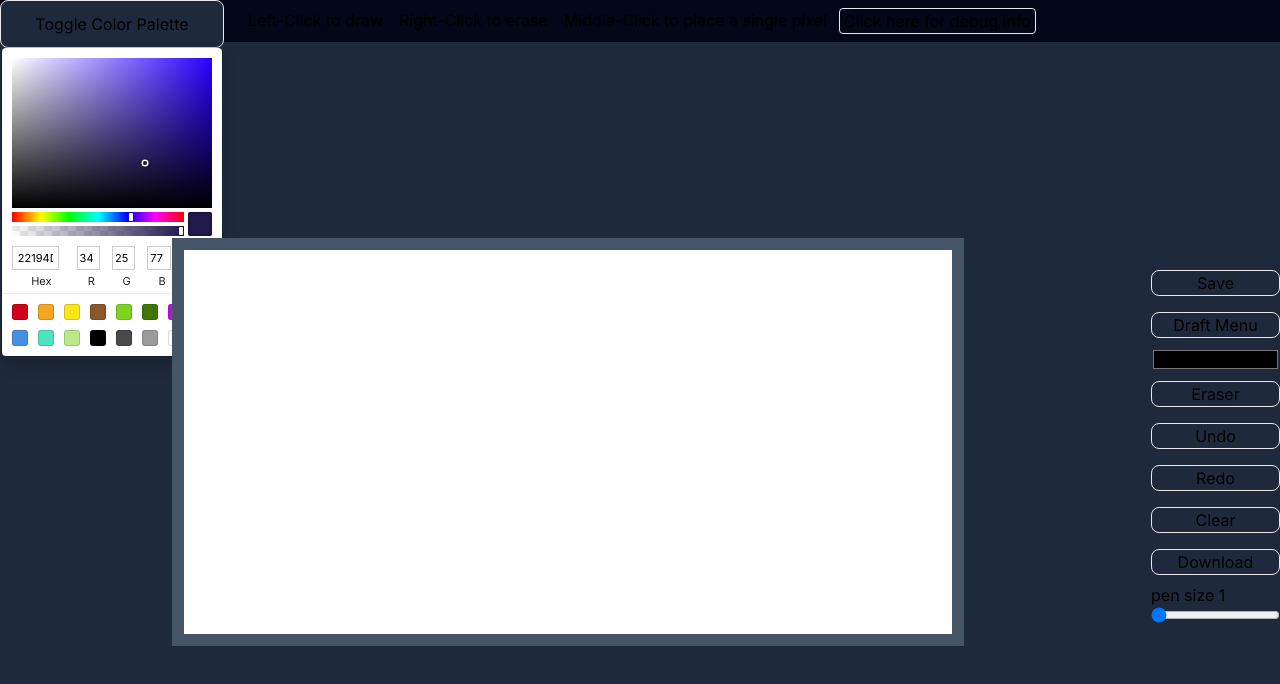
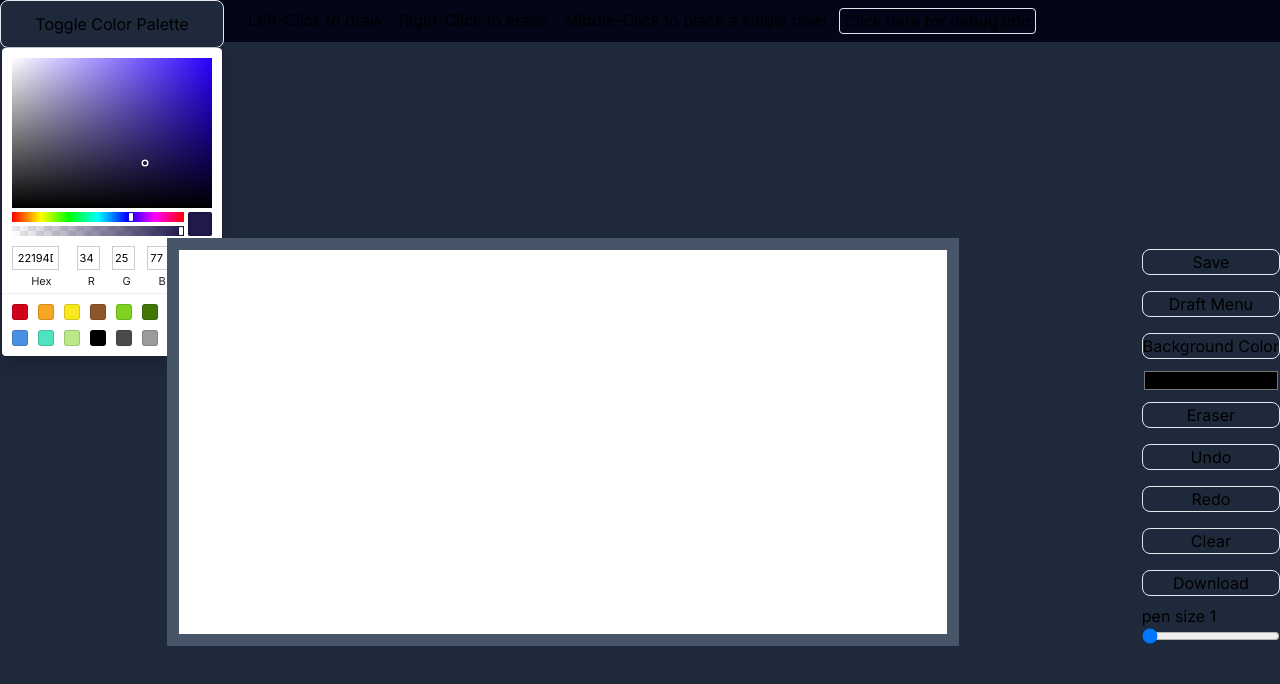
Before and after one commit to pixe-art/pix-e-web, a Next.js app: page /art-tool in a window 1280 px wide. Shown: the top 684 px of the page. Built offline with nearby package versions, Linux system fonts and the light colour scheme; no server answers; the database is empty.

Commit message:
you can now toggle background colors

```diff
--- a/src/app/art-tool/view.jsx
+++ b/src/app/art-tool/view.jsx
@@ -40,7 +40,7 @@ function ArtTool(props) {
                     </Draggable>
                 </div>
                 <div>
-                    <canvas className="canvas cursor-crosshair select-none touch-none bg-white border border-slate-600" id="drawing-area" width="64" height="32" onContextMenu={(event)=>{event.preventDefault()}}
+                    <canvas className="canvas transition-colors cursor-crosshair select-none touch-none bg-white border border-slate-600" id="drawing-area" width="64" height="32" onContextMenu={(event)=>{event.preventDefault()}}
                     onTouchStart={touchDrawEvent} onMouseDown={mouseClickEvent}  onMouseMove={mouseDragEvent} onMouseLeave={resetLastCoords} onTouchMove={touchDragEvent}/>
                     <script>{
                         //render image in model on first canvas load
@@ -55,6 +55,7 @@ function ArtTool(props) {
                 <div id="tools" className="mt-20 grid md:mt-0 md:ml-4 md:flex md:flex-col items-stretch [&_button]:my-2 [&_button]:select-none">
                     <button id="save" className={toolButtonCSS + toolActiveButtonCSS} onClick={uploadToFirebase}>Save</button>
                     <button id="save" className={toolButtonCSS + toolActiveButtonCSS} onClick={toggleDraft}>Draft Menu</button>
+                    <button id="bg" className={toolButtonCSS} onClick={toggleBg}>Background Color</button>
                     <input id="color-d" className="min-w-full bg-slate-800 cursor-no-drop" type="color" name="" value={props.color} disabled={true} />
                     <button id="erase" className={toolButtonCSS} onClick={toggleEraser}>Eraser</button>
                     <button id="undo" className={toolButtonCSS + toolActiveButtonCSS} onClick={undo}>Undo</button>
@@ -82,6 +83,14 @@ function ArtTool(props) {
         } else {
             style.display = 'none'
         }
+    }
+    function toggleBg(event){
+        const canv = document.getElementById("drawing-area");
+        canv.classList.toggle("bg-white")
+        canv.classList.toggle("bg-black")
+        const element = document.getElementById(event.target.id)
+        element.classList.toggle("bg-gray-200")
+        element.classList.toggle("text-black")
     }
 
     function colorChangeEvent(event) {
```
